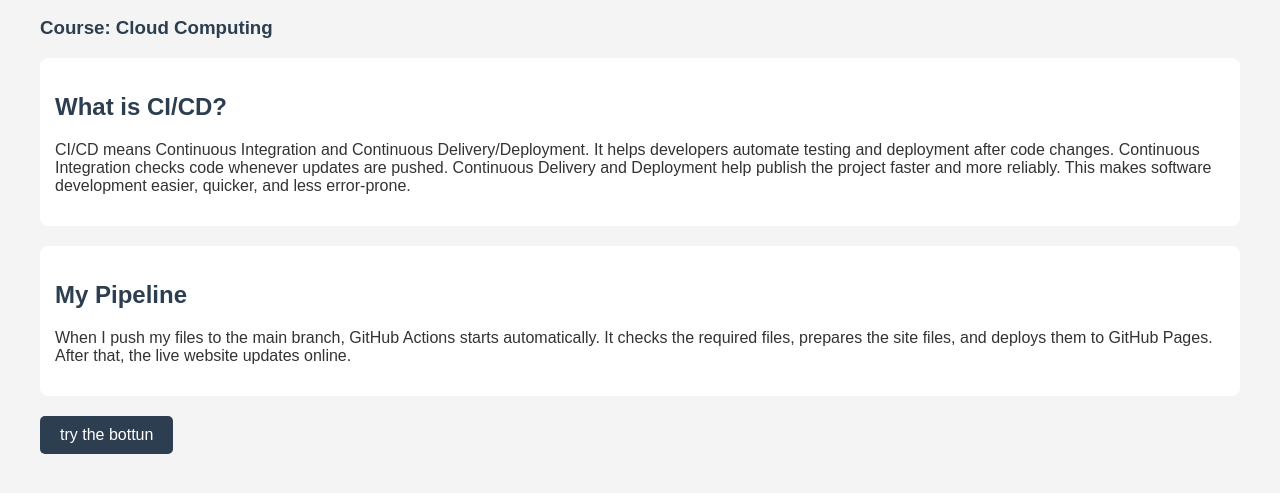
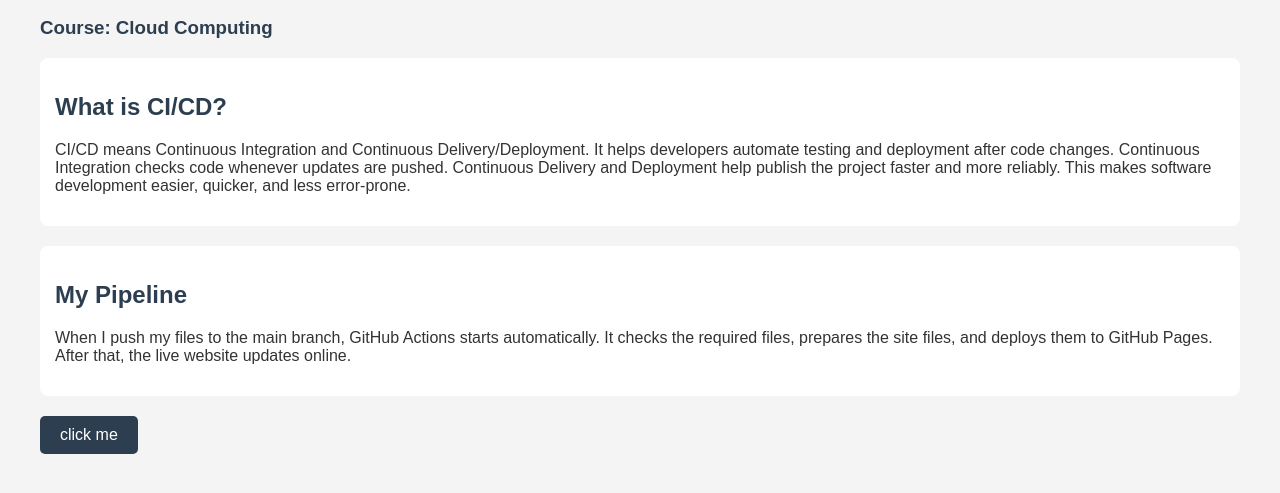
Before and after one commit to sam75w/cloud-beginner-cicd-pages-salam_wasam, a plain HTML site: page index.html in a window 1280 px wide. Shown: the part 129-622 px from the top of the page. Drawn offline with Linux system fonts and the light colour scheme.

Commit message:
Update index.html

```diff
--- a/index.html
+++ b/index.html
@@ -31,7 +31,7 @@
     </p>
   </section>
 
-  <button id="changeTextBtn">try the bottun</button>
+  <button id="changeTextBtn">click me</button>
   <p id="message"></p>
 
   <script src="script.js"></script>
```
